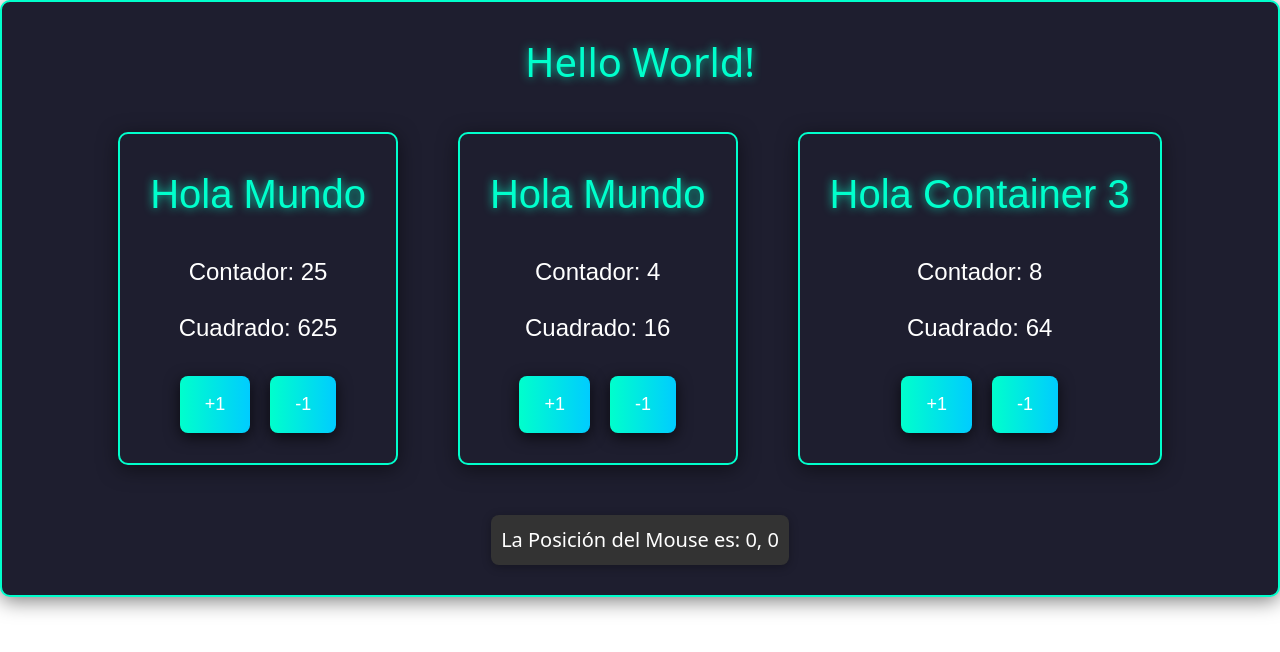
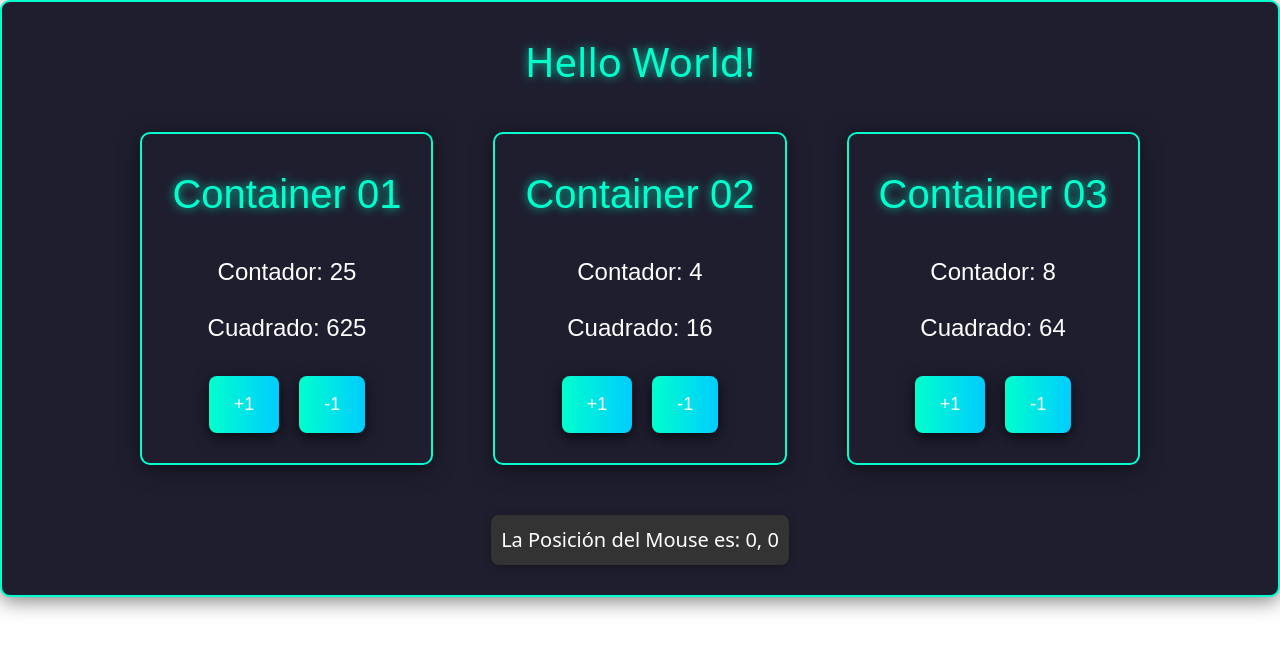
Before and after one commit to JhoncsQA/ProyectoVue_02, a Vue app in the folder proyectoVueJhon/: page / in a window 1280 px wide. Shown: the top 652 px of the page. Built offline with nearby package versions, Linux system fonts and the light colour scheme.

Commit message:
Ajuste nombre containers

```diff
--- a/proyectoVueJhon/src/Components/MiCounter.vue
+++ b/proyectoVueJhon/src/Components/MiCounter.vue
@@ -1,6 +1,6 @@
 <template>
     <div class="container">
-        <h1 class="title">Hola Mundo</h1>
+        <h1 class="title">Container 01</h1>
         <h3 class="counter">Contador: {{ contador }}</h3>
         <h3 class="square">Cuadrado: {{ contador * contador }}</h3>
 
--- a/proyectoVueJhon/src/Components/MiCounter02.vue
+++ b/proyectoVueJhon/src/Components/MiCounter02.vue
@@ -1,6 +1,6 @@
 <template>
     <div class="container">
-        <h1 class="title">Hola Mundo</h1>
+        <h1 class="title">Container 02</h1>
         <h3 class="counter">Contador: {{ contador }}</h3>
         <h3 class="square">Cuadrado: {{ contador * contador }}</h3>
 
--- a/proyectoVueJhon/src/Components/MiCounter03.vue
+++ b/proyectoVueJhon/src/Components/MiCounter03.vue
@@ -1,6 +1,6 @@
 <template>
     <div class="container">
-        <h1 class="title">Hola Container 3</h1>
+        <h1 class="title">Container 03</h1>
         <h3 class="counter">Contador: {{ contador }}</h3>
         <h3 class="square">Cuadrado: {{ contador * contador }}</h3>
 
```
